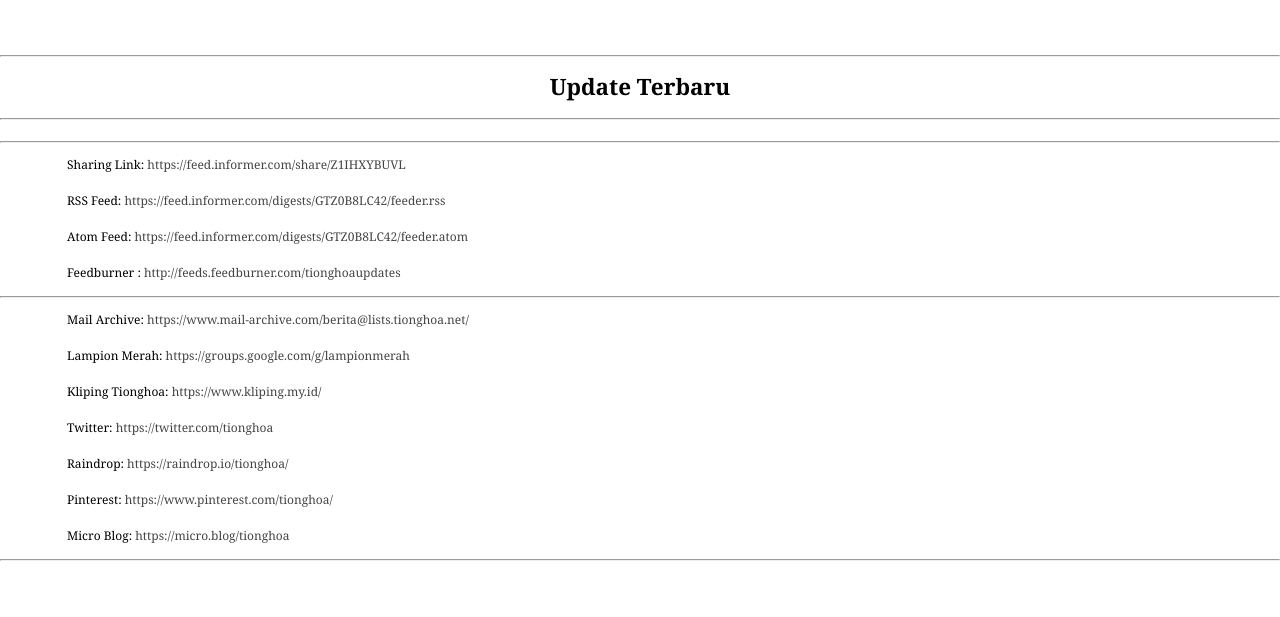
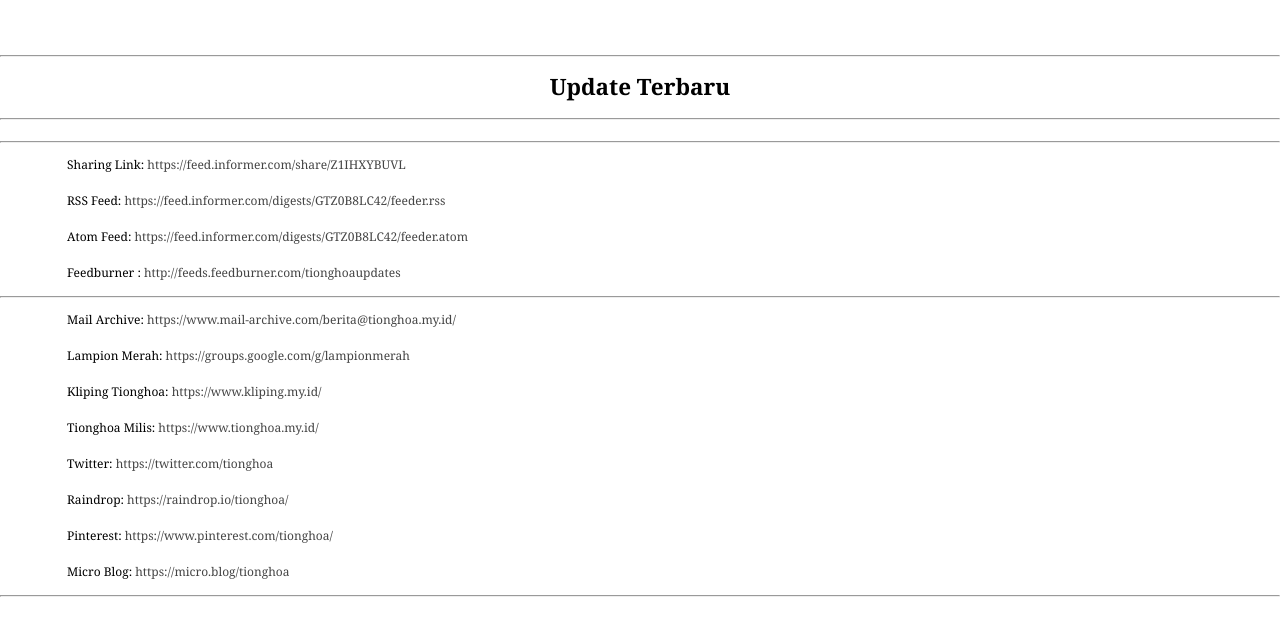
Before and after one commit to tionghoa/mading, a plain HTML site: page index.html in a window 1280 px wide. Shown: the part 382-999 px from the top of the page. Before the commit the page ends 963 px from the top, so only its background shows below. Drawn offline with Linux system fonts and the light colour scheme; a script that the page names is missing.

Commit message:
Add files via upload

```diff
--- a/index.html
+++ b/index.html
@@ -65,9 +65,10 @@ Powered by <a href="http://feed.informer.com/">RSS Feed Informer</a></noscript>
 <table width="90%">
 <tr>
 <td>
-<p>Mail Archive: <a href="https://www.mail-archive.com/berita@lists.tionghoa.net/">https://www.mail-archive.com/berita@lists.tionghoa.net/</a></p>
+<p>Mail Archive: <a href="https://www.mail-archive.com/berita@tionghoa.my.id/">https://www.mail-archive.com/berita@tionghoa.my.id/</a></p>
 <p>Lampion Merah: <a href="https://groups.google.com/g/lampionmerah">https://groups.google.com/g/lampionmerah</a></p>
 <p>Kliping Tionghoa: <a href="https://www.kliping.my.id/">https://www.kliping.my.id/</a></p>
+<p>Tionghoa Milis: <a href="https://www.tionghoa.my.id/">https://www.tionghoa.my.id/</a></p>
 <p>Twitter: <a href="https://twitter.com/tionghoa">https://twitter.com/tionghoa</a></p>
 <p>Raindrop: <a href="https://raindrop.io/tionghoa/">https://raindrop.io/tionghoa/</a></p>
 <p>Pinterest: <a href="https://www.pinterest.com/tionghoa/">https://www.pinterest.com/tionghoa/</a></p>
```
